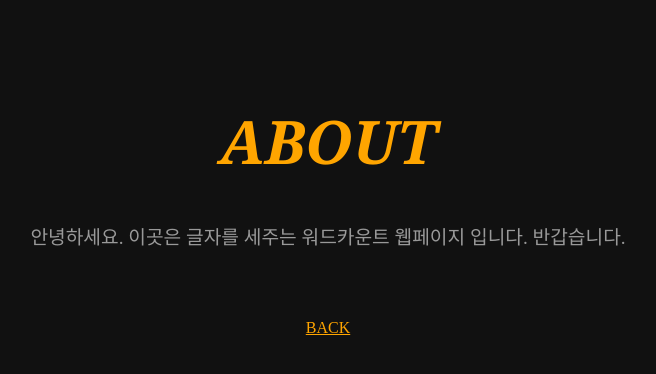
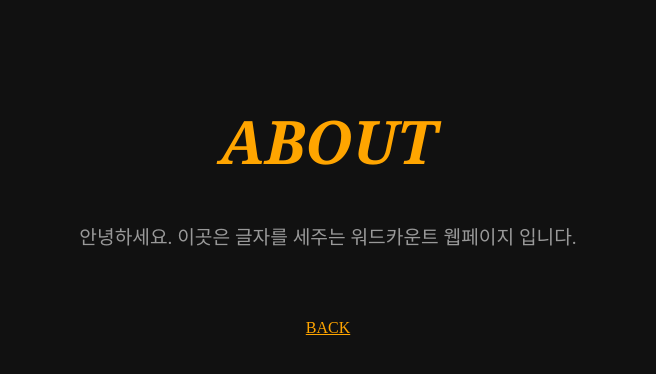
Before and after one commit to kyuridata/djangopro, a Django app: page /about/ in a window 1280 px wide. Shown: the top 374 px of the page, without its empty margins (312-968 px from the left). Run offline with Django 3.2, Linux system fonts and the light colour scheme.

Commit message:
modified2

```diff
--- a/wordcount/templates/about.html
+++ b/wordcount/templates/about.html
@@ -32,7 +32,7 @@ p {
 
 <h1>ABOUT</h1>
 
-<p>안녕하세요. 이곳은 글자를 세주는 워드카운트 웹페이지 입니다. 반갑습니다. <br> </p>
+<p>안녕하세요. 이곳은 글자를 세주는 워드카운트 웹페이지 입니다. <br> </p>
 
 
 <a href="{%url 'home'%}" style="color:orange">BACK </a>
```
